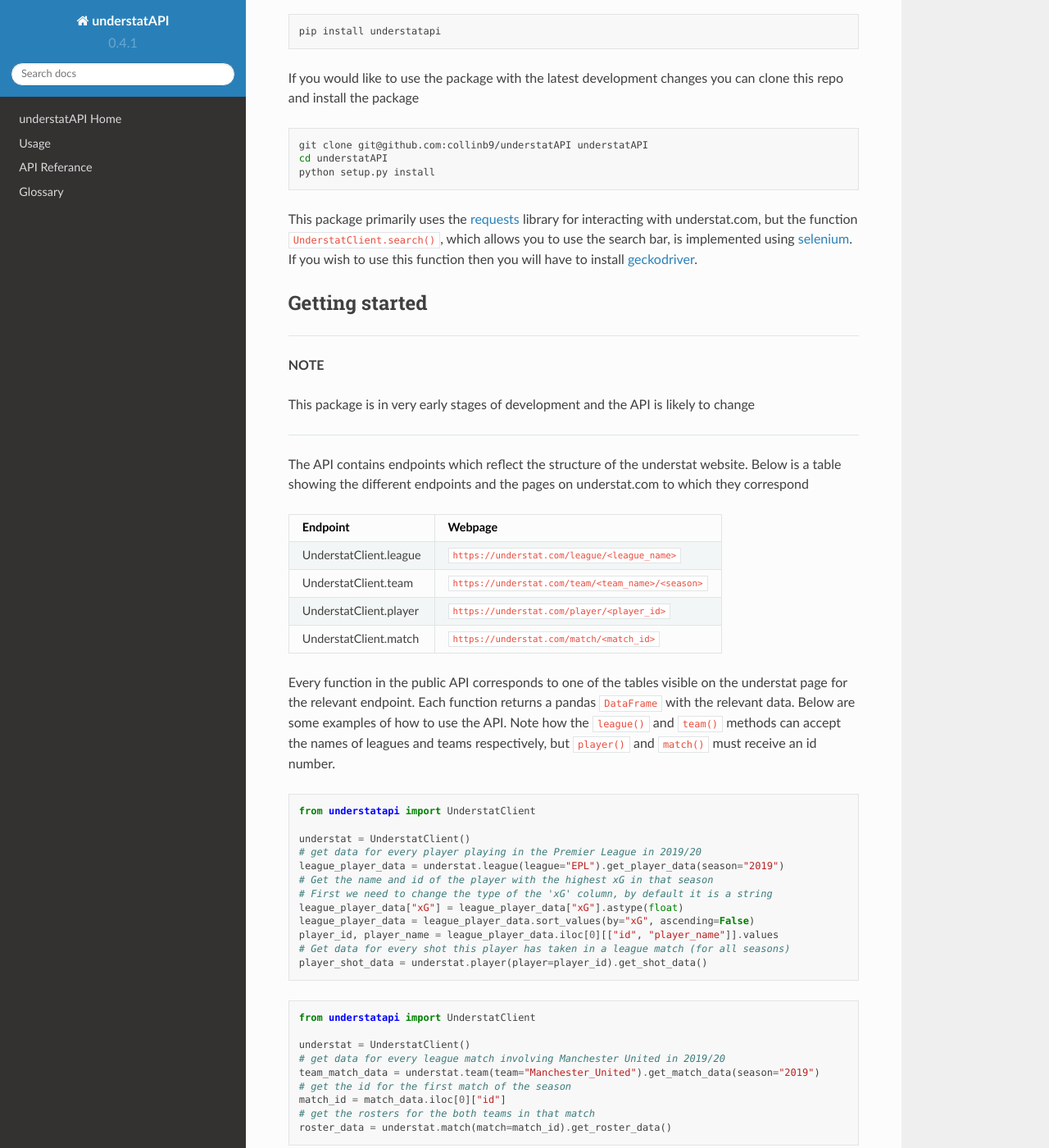
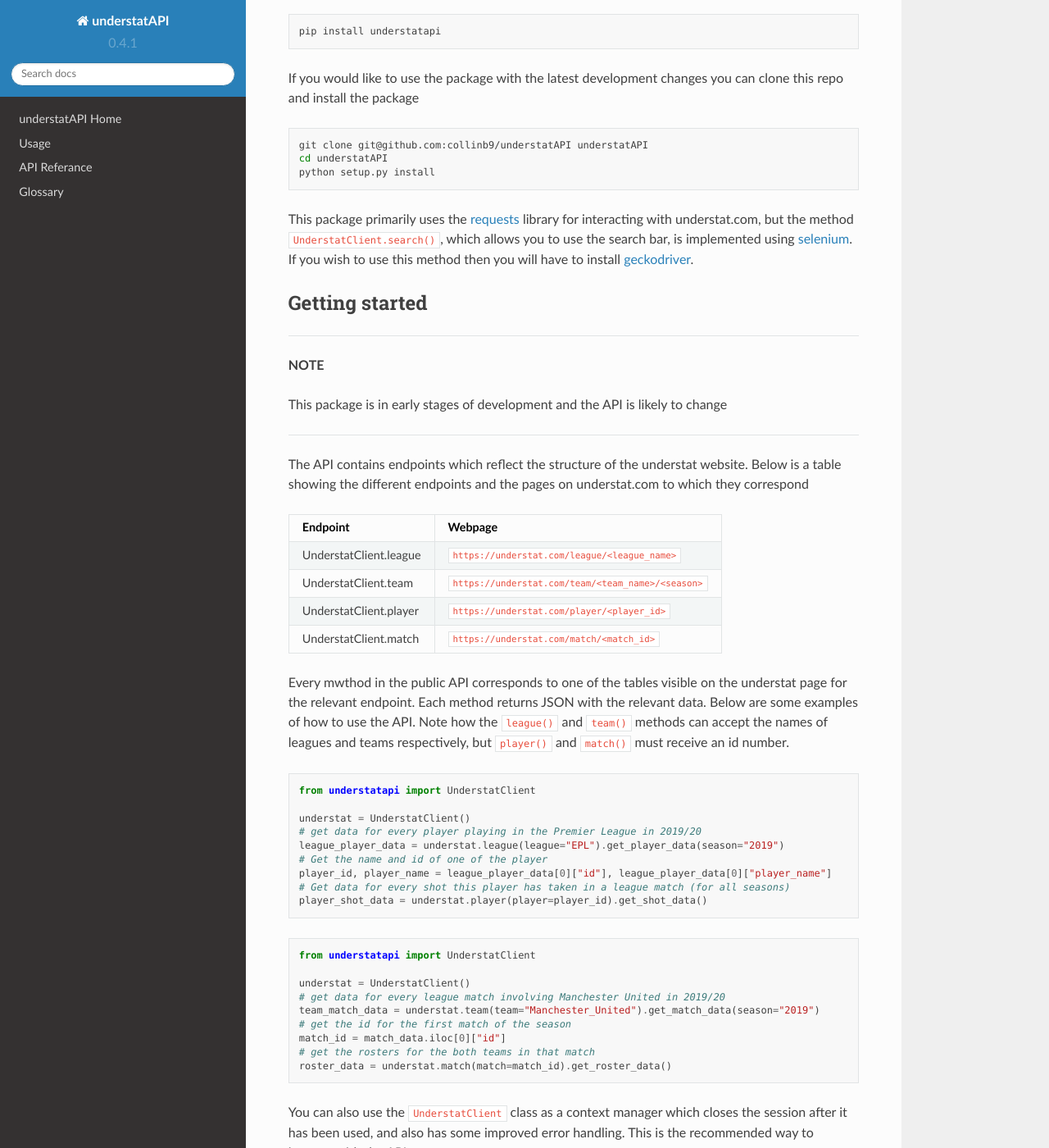
Before and after one commit to collinb9/understatAPI, a Sphinx documentation site: the page built from docs/source/README.md, in a window 1280 px wide and 1400 px high, scrolled down 509 px. Shown: the whole window at 82% size. Built offline with Sphinx 7.4.7 and the Read the Docs theme 2.0.0, drawn with Linux system fonts in a browser that asks for light colours; pages that are not in the unit, such as notebooks, are missing from menus.

Commit message:
update readme

````diff
--- a/docs/source/README.md
+++ b/docs/source/README.md
@@ -7,6 +7,7 @@
 This is a python API for scraping data from [understat.com](https://understat.com/). Understat is a website with football data for 6 european leagues for every season since 2014/15 season. The leagues available are the Premier League, La Liga, Ligue 1, Serie A, Bundesliga and the Russian Premier League.
 
 ---
+
 **NOTE**
 
 I am not affiliated with understat.com in any way
@@ -14,47 +15,54 @@ I am not affiliated with understat.com in any way
 ---
 
 ## Installation
+
 To install the package run
+
 ```bash
 pip install understatapi
 ```
 
 If you would like to use the package with the latest development changes you can clone this repo and install the package
+
 ```bash
 git clone git@github.com:collinb9/understatAPI understatAPI
 cd understatAPI
 python setup.py install
 ```
-This package primarily uses the [requests](https://github.com/psf/requests) library for interacting with understat.com, but the function `UnderstatClient.search()`, which allows you to use the search bar, is implemented using [selenium](https://github.com/SeleniumHQ/selenium/tree/trunk/py). If you wish to use this function then you will have to install [geckodriver](https://github.com/mozilla/geckodriver).
+
+This package primarily uses the [requests](https://github.com/psf/requests) library for interacting with understat.com, but the method `UnderstatClient.search()`, which allows you to use the search bar, is implemented using [selenium](https://github.com/SeleniumHQ/selenium/tree/trunk/py).
+If you wish to use this method then you will have to install [geckodriver](https://github.com/mozilla/geckodriver).
 
 ## Getting started
+
 ---
+
 **NOTE**
 
-This package is in very early stages of development and the API is likely to change
+This package is in early stages of development and the API is likely to change
 
 ---
+
 The API contains endpoints which reflect the structure of the understat website. Below is a table showing the different endpoints and the pages on understat.com to which they correspond
 
-| Endpoint         | Webpage                                         |
-|------------------|-------------------------------------------------|
+| Endpoint               | Webpage                                           |
+| ---------------------- | ------------------------------------------------- |
 | UnderstatClient.league | `https://understat.com/league/<league_name>`      |
 | UnderstatClient.team   | `https://understat.com/team/<team_name>/<season>` |
 | UnderstatClient.player | `https://understat.com/player/<player_id>`        |
-| UnderstatClient.match  | `https://understat.com/match/<match_id>`         |
+| UnderstatClient.match  | `https://understat.com/match/<match_id>`          |
 
-Every function in the public API corresponds to one of the tables visible on the understat page for the relevant endpoint. Each function returns a pandas `DataFrame` with the relevant data. Below are some examples of how to use the API. Note how the `league()` and `team()` methods can accept the names of leagues and teams respectively, but `player()` and `match()` must receive an id number.
+Every mwthod in the public API corresponds to one of the tables visible on the understat page for the relevant endpoint.
+Each method returns JSON with the relevant data. Below are some examples of how to use the API. Note how the `league()` and `team()` methods can accept the names of leagues and teams respectively, but `player()` and `match()` must receive an id number.
+
 ```python
 from understatapi import UnderstatClient
 
 understat = UnderstatClient()
 # get data for every player playing in the Premier League in 2019/20
 league_player_data = understat.league(league="EPL").get_player_data(season="2019")
-# Get the name and id of the player with the highest xG in that season
-# First we need to change the type of the 'xG' column, by default it is a string
-league_player_data["xG"] = league_player_data["xG"].astype(float)
-league_player_data = league_player_data.sort_values(by="xG", ascending=False)
-player_id, player_name = league_player_data.iloc[0][["id", "player_name"]].values
+# Get the name and id of one of the player
+player_id, player_name = league_player_data[0]["id"], league_player_data[0]["player_name"]
 # Get data for every shot this player has taken in a league match (for all seasons)
 player_shot_data = understat.player(player=player_id).get_shot_data()
 ```
@@ -70,7 +78,9 @@ match_id = match_data.iloc[0]["id"]
 # get the rosters for the both teams in that match
 roster_data = understat.match(match=match_id).get_roster_data()
 ```
+
 You can also use the `UnderstatClient` class as a context manager which closes the session after it has been used, and also has some improved error handling. This is the recommended way to interact with the API.
+
 ```python
 from understatapi import UnderstatClient
 
@@ -81,20 +91,24 @@ with UnderstatClient() as understat:
 For a full API reference, see [the documentation](https://collinb9.github.io/understatAPI/)
 
 ## Contributing
+
 If you find any bugs in the code or have any feature requests, please make an issue and I'll try to address it as soon as possible. If you would like to implement the changes yourself you can make a pull request
-* Clone the repo `git clone git@github.com:collinb9/understatAPI`
-* Create a branch to work off `git checkout -b descriptive_branch_name`
-* Make and commit your changes
-* Push your changes `git push`
-* Come back to the repo on github, and click on Pull requests -> New pull request
+
+- Clone the repo `git clone git@github.com:collinb9/understatAPI`
+- Create a branch to work off `git checkout -b descriptive_branch_name`
+- Make and commit your changes
+- Push your changes `git push`
+- Come back to the repo on github, and click on Pull requests -> New pull request
 
 Before a pull request can be merged the code will have to pass a number of checks that are run using TravisCI. These checks are
-* Check that the code has been formatted using [black](https://github.com/psf/black)
-* Lint the code using [pylint](https://github.com/PyCQA/pylint)
-* Check type annotations using [mypy](https://github.com/python/mypy)
-* Run the unit tests and check that they have 100% coverage
+
+- Check that the code has been formatted using [black](https://github.com/psf/black)
+- Lint the code using [pylint](https://github.com/PyCQA/pylint)
+- Check type annotations using [mypy](https://github.com/python/mypy)
+- Run the unit tests and check that they have 100% coverage
 
 These checks are in place to ensure a consistent style and quality across the code. To check if the changes you have made will pass these tests run
+
 ```bash
 pip install -r requirements.txt
 pip install -r test_requirments.txt
@@ -105,7 +119,9 @@ ci/run_tests.sh
 Don't let these tests deter you from making a pull request. Make the changes to introduce the new functionality/bug fix and then I will be happy to help get the code to a stage where it passes the tests.
 
 ## Versioning
+
 The versioning for this project follows the [semantic versioning](https://semver.org/) conventions.
 
 ## TODO
-* Add asynchronous support
+
+- Add asynchronous support
--- a/setup.py
+++ b/setup.py
@@ -7,7 +7,8 @@ from setuptools import setup, find_packages
 def read_version():
     """ read the current version from understatapi.__init__.py """
     with open(
-        os.path.join(os.path.dirname(__file__), "understatapi", "__init__.py")
+        os.path.join(os.path.dirname(__file__), "understatapi", "__init__.py"),
+        encoding="utf-8",
     ) as fpath:
         for line in fpath:
             match = re.search(
@@ -20,7 +21,7 @@ def read_version():
 
 def long_description():
     """ Get description from readme """
-    with open("README.md", "r") as fpath:
+    with open("README.md", "r", encoding="utf-8") as fpath:
         long_des = fpath.read()
     return long_des
 
````
Also changed, not shown: README.md (+1 -1 lines).
